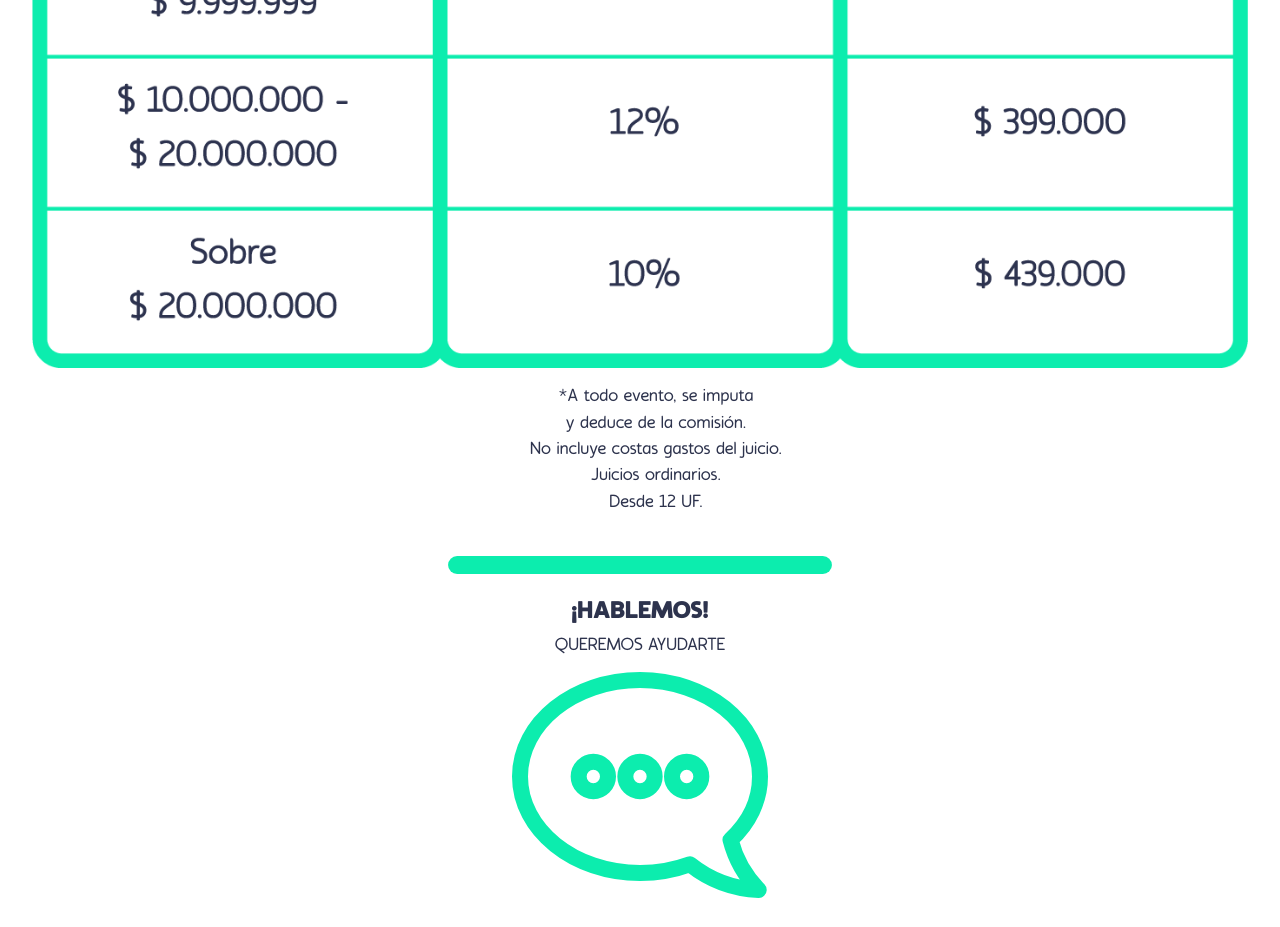
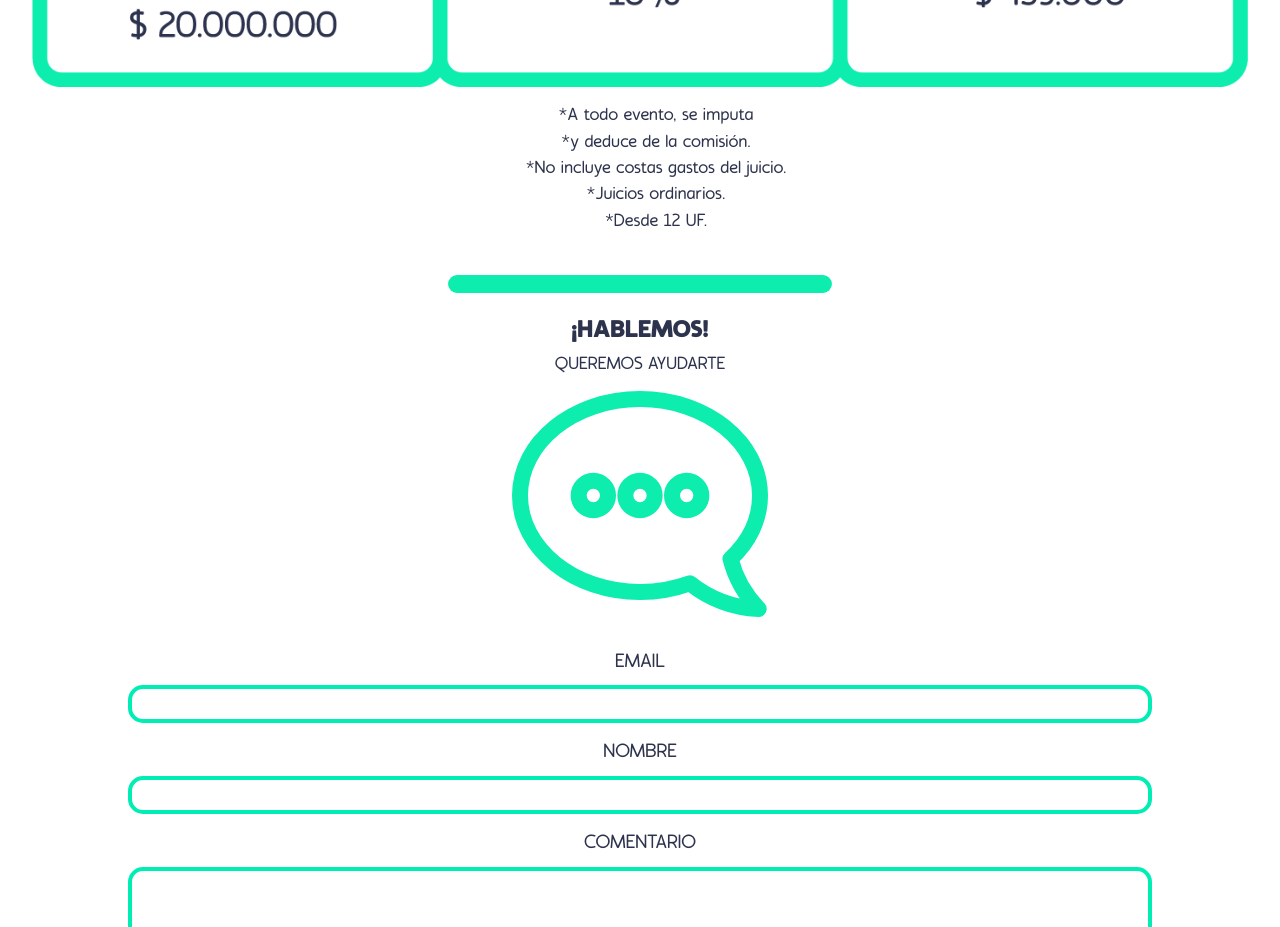
Before and after one commit to jerosantamariai/protegepyme, a React (Create React App) app in the folder front/: page / in a window 1280 px wide. Shown: the part 4680-5607 px from the top of the page. Built offline with nearby package versions, Linux system fonts and the light colour scheme.

Commit message:
some changes

```diff
--- a/front/src/index.css
+++ b/front/src/index.css
@@ -117,7 +117,7 @@ nav .nav-link:hover {
 } */
 
 .qstainer .flecha {
-  width: 20vw;
+  width: 10vw;
 }
 
 /* .qstainer .margen2 {
@@ -152,7 +152,7 @@ nav .nav-link:hover {
 } */
 
 .comostainer .mas {
-  width: 20vw;
+  width: 15vw;
   margin: 30px 0px 30px 30px;
 }
 
@@ -239,7 +239,7 @@ table, th, td {
 }
 
 .preciostainer .dollar {
-  width: 12vw;
+  width: 8vw;
 }
 
 /* .preciostainer table {
--- a/front/src/views/landing/precios.jsx
+++ b/front/src/views/landing/precios.jsx
@@ -50,10 +50,10 @@ const Precios = props => {
                     </div>
                     <ul className="obs text-center">
                         <li>&#42;A todo evento, se imputa</li>
-                        <li>y deduce de la comisión.</li>
-                        <li>No incluye costas gastos del juicio.</li>
-                        <li>Juicios ordinarios.</li>
-                        <li>Desde 12 UF.</li>
+                        <li>&#42;y deduce de la comisión.</li>
+                        <li>&#42;No incluye costas gastos del juicio.</li>
+                        <li>&#42;Juicios ordinarios.</li>
+                        <li>&#42;Desde 12 UF.</li>
                     </ul>
                     <img src={Separador} alt="separador" className="separador py-4" />
                 </div>
```
